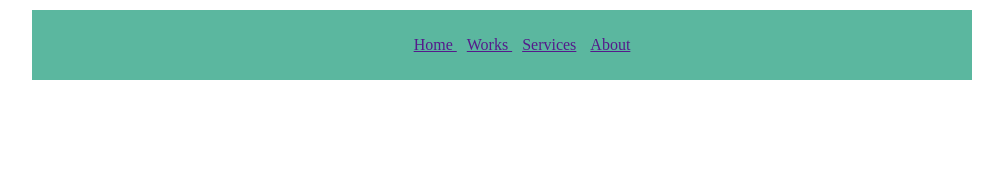
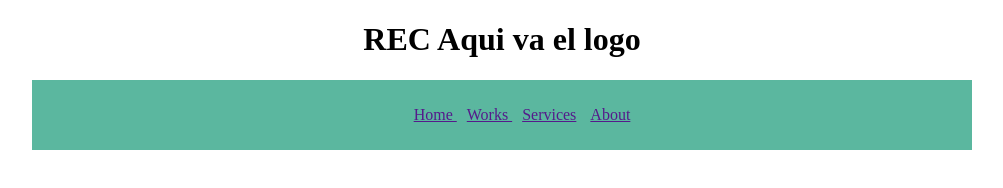
Before and after one commit to Xavatt/Rec-Page, a plain HTML site: page index.html in a window 1280 px wide. Shown: the whole page, without its empty margins (138-1141 px from the left). Drawn offline with Linux system fonts and the light colour scheme.

Commit message:
Se agrega h1 para nombre de empresa y logo

```diff
--- a/index.html
+++ b/index.html
@@ -12,6 +12,7 @@
     <div id="header">
         <!--Aqui podria ir el Logo o Nombre de la empresa-->
         <!--Prueba para She-->
+        <h1>REC Aqui va el logo</h1>
         <div id="nav">
             <ul>
                 <li><a href=""> Home </a> </li>
```
